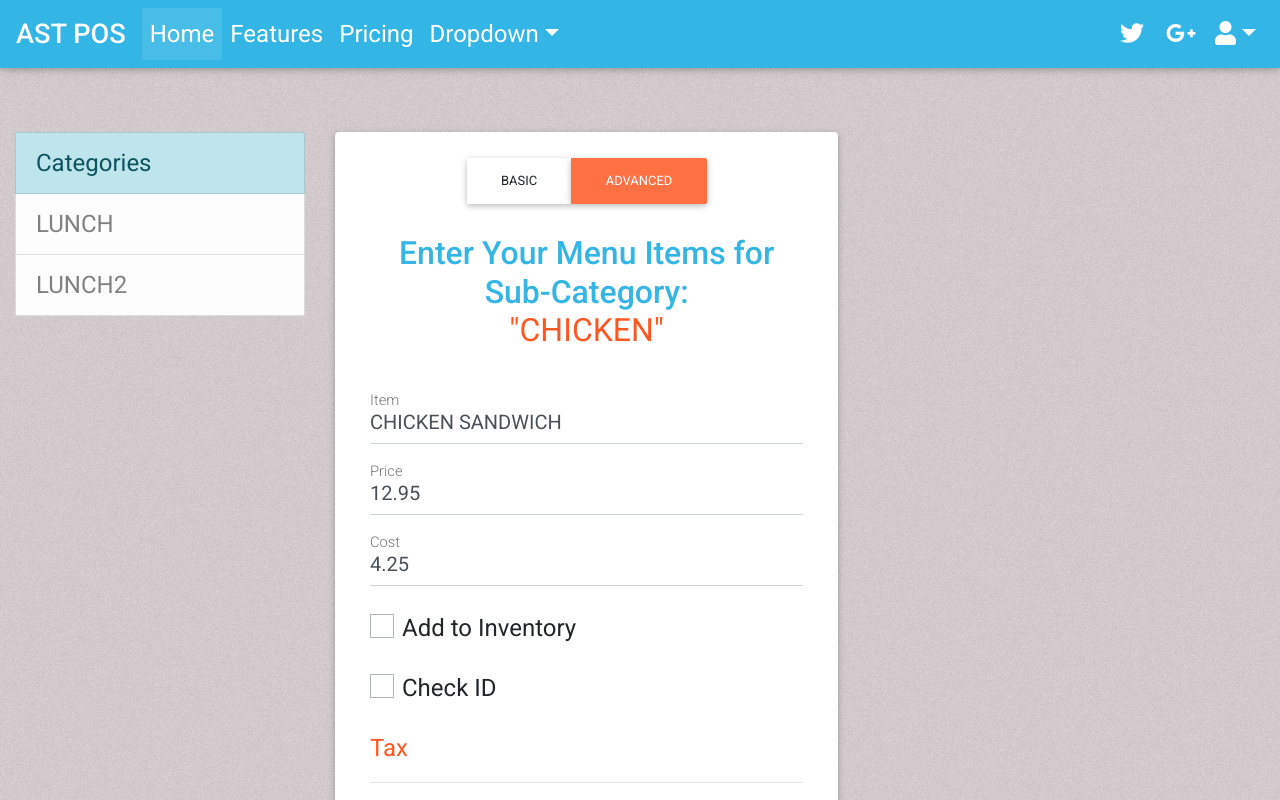
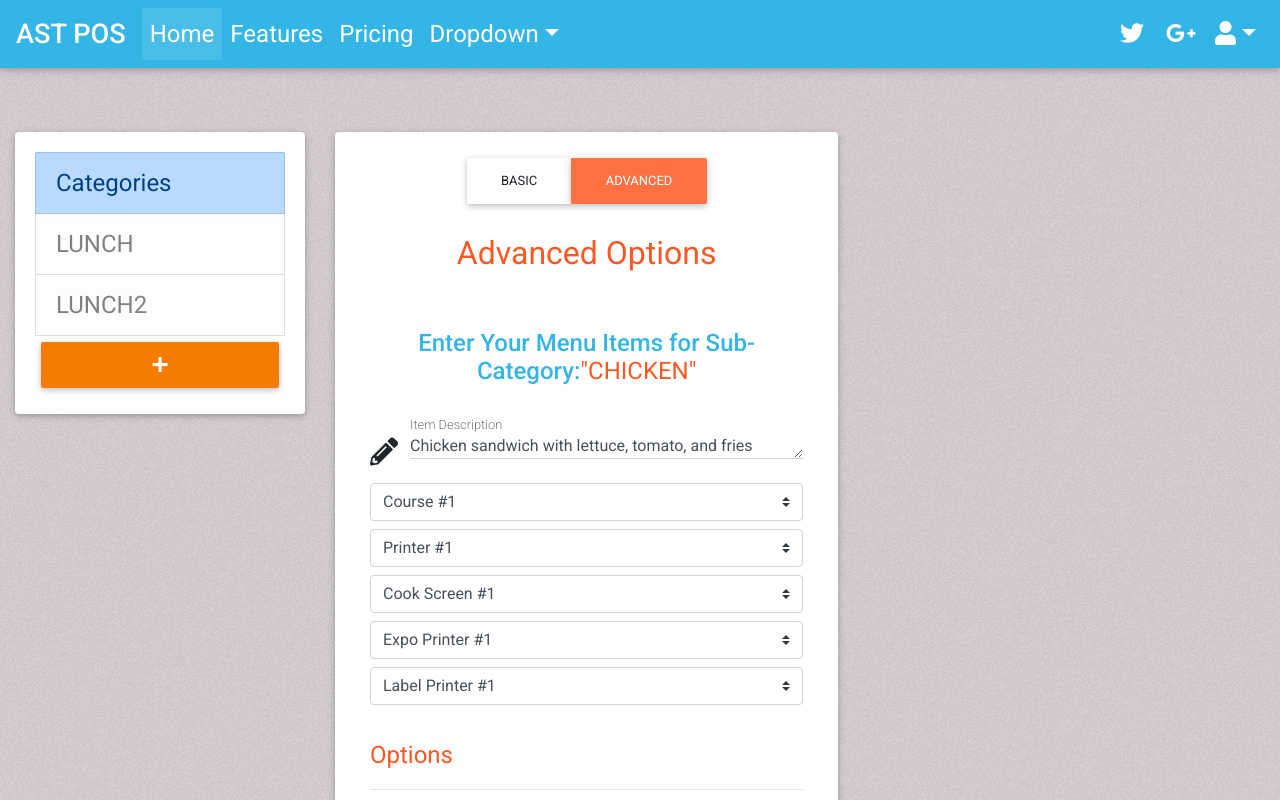
Before and after one commit to adomoshe/website-creator, a React (Create React App) app in the folder client/: page / in a window 1280 px wide. Built offline with nearby package versions, Linux system fonts and the light colour scheme.

Commit message:
Working on sidenav

```diff
--- a/client/src/components/FormHandler/MenuItem/MenuItemForm.js
+++ b/client/src/components/FormHandler/MenuItem/MenuItemForm.js
@@ -206,6 +206,7 @@ class MenuItemForm extends Component {
       ].items[current.item].name;
 
     return (
+      <>
         <MDBCol md="5">
           <MDBCard style={styles.card}>
             <MDBCardBody>
@@ -225,7 +226,9 @@ class MenuItemForm extends Component {
                     name="advanced"
                     outline={!state.advanced}
                     color={
-                    !state.advanced ? "blue-grey-text" : "deep-orange darken-4"
+                      !state.advanced
+                        ? "blue-grey-text"
+                        : "deep-orange darken-4"
                     }
                     onClick={this.changeAdvancedView}
                   >
@@ -233,11 +236,24 @@ class MenuItemForm extends Component {
                   </MDBBtn>
                 </MDBBtnGroup>
               </MDBCol>
+
+              {!state.advanced && (
+                <>
                   <MDBCol>
-              <h2 className="text-center text-info py-4" style={styles.heading}>
-                Enter Your Menu Items for Sub-Category:{<br />}
-                {<span className="deep-orange-text">"{subCategory}"</span>}
+                  <h2 className="deep-orange-text text-center py-4">
+                      Basic Options
                     </h2>
+                    <h4
+                      className="text-center text-info py-4"
+                      style={styles.heading}
+                    >
+                      Enter Your Menu Items for Sub-Category:
+                      {
+                        <span className="deep-orange-text">
+                          {}"{subCategory}"
+                        </span>
+                      }
+                    </h4>
                     <MDBInput
                       label="Item"
                       size="lg"
@@ -279,7 +295,9 @@ class MenuItemForm extends Component {
                   <MDBCol>
                     <br />
                     <div>
-                <label className="deep-orange-text text-center">Tax</label>
+                      <label className="deep-orange-text text-center">
+                        Tax
+                      </label>
                       <hr />
                       <MDBFormInline>
                         <CheckBox
@@ -313,62 +331,32 @@ class MenuItemForm extends Component {
                       </MDBFormInline>
                     </div>
                   </MDBCol>
-
-            {!state.advanced && (
-              <>
                   <MDBCol>
                     <hr />
                     <h5 className="text-center text-info py-4">
                       Turn on "Advanced" at the top to see more options
                     </h5>
-                  <hr />
-                </MDBCol>
-                <MDBCol className="d-flex justify-content-center">
-                  <MDBBtn
-                    outline
-                    color="danger"
-                    onClick={this.props.prevStep}
-                    style={styles.btnBack}
-                    size="sm"
-                  >
-                    <MDBIcon icon="arrow-left" className="mr-2" size="lg" />
-                    Back
-                  </MDBBtn>
-                  <MDBBtn
-                    outline
-                    color="success"
-                    type="submit"
-                    onClick={this.setItem}
-                    style={styles.btnAdd}
-                    size="sm"
-                  >
-                    Add
-                    <MDBIcon far icon="thumbs-up" className="ml-2" size="lg" />
-                  </MDBBtn>
-                  <MDBBtn
-                    outline
-                    color="info"
-                    type="submit"
-                    onClick={this.submit}
-                    style={styles.btnSubmit}
-                    size="sm"
-                  >
-                    Continue
-                    <MDBIcon icon="arrow-right" className="ml-2" size="lg" />
-                  </MDBBtn>
                   </MDBCol>
                 </>
               )}
-          </MDBCardBody>
-        </MDBCard>
 
               {state.advanced && (
-          <MDBCard style={styles.card}>
-            <MDBCardBody>
+                <>
                   <MDBCol>
                     <h2 className="deep-orange-text text-center py-4">
                       Advanced Options
                     </h2>
+                    <h4
+                      className="text-center text-info py-4"
+                      style={styles.heading}
+                    >
+                      Enter Your Menu Items for Sub-Category:
+                      {
+                        <span className="deep-orange-text">
+                          {}"{subCategory}"
+                        </span>
+                      }
+                    </h4>
                     <MDBInput
                       type="textarea"
                       label="Item Description"
@@ -532,30 +520,49 @@ class MenuItemForm extends Component {
                       handleCheckBox={this.handleCheckBox}
                     />
                   </MDBCol>
+                  <hr />
+                    <h5 className="text-center text-info py-4">
+                      Turn on "Basic" at the top to see basic options
+                    </h5>
+                </>
+              )}
               <MDBCol>
+                    {" "}
                     <hr />
                   </MDBCol>
                   <MDBCol className="d-flex justify-content-center">
-                <MDBBtn
-                  outline
-                  color="danger"
-                  onClick={this.props.prevStep}
-                  style={styles.btnBack}
-                  size="sm"
-                >
-                  <MDBIcon icon="arrow-left" className="mr-2" size="lg" />
-                  Back
-                </MDBBtn>
                     <MDBBtn
                       outline
                       color="success"
                       type="submit"
                       onClick={this.setItem}
                       style={styles.btnAdd}
-                  size="sm"
+                      size="lg"
                     >
                       Add
-                  <MDBIcon far icon="thumbs-up" className="ml-2" size="lg" />
+                      <MDBIcon
+                        far
+                        icon="thumbs-up"
+                        className="ml-2"
+                        size="lg"
+                      />
+                    </MDBBtn>
+                  </MDBCol>
+            </MDBCardBody>
+          </MDBCard>
+
+          <MDBCard style={styles.card}>
+          <MDBCardBody>
+                <MDBCol className="d-flex justify-content-center" md="12">
+                  <MDBBtn
+                    outline
+                    color="danger"
+                    onClick={this.props.prevStep}
+                    style={styles.btnBack}
+                    size="lg"
+                  >
+                    <MDBIcon icon="arrow-left" className="mr-2" size="lg" />
+                    Back
                   </MDBBtn>
                   <MDBBtn
                     outline
@@ -563,7 +570,7 @@ class MenuItemForm extends Component {
                     type="submit"
                     onClick={this.submit}
                     style={styles.btnSubmit}
-                  size="sm"
+                    size="lg"
                   >
                     Continue
                     <MDBIcon icon="arrow-right" className="ml-2" size="lg" />
@@ -571,8 +578,8 @@ class MenuItemForm extends Component {
                 </MDBCol>
           </MDBCardBody>
           </MDBCard>
-        )}
         </MDBCol>
+      </>
     );
   }
 }
--- a/client/src/components/SideNav.js
+++ b/client/src/components/SideNav.js
@@ -7,6 +7,10 @@ import {
   MDBNavItem,
   // MDBHamburgerToggler,
   // MDBNavbarBrand,
+  MDBBtn,
+  MDBIcon,
+  MDBCard,
+  MDBCardBody,
   MDBNavbarNav,
   MDBCollapse,
   MDBListGroup,
@@ -14,9 +18,8 @@ import {
 } from "mdbreact";
 
 const styles = {
-  root: {
-    marginTop: "4rem",
-    width: "100%"
+  card: {
+    marginTop: "4rem"
   }
 };
 
@@ -41,12 +44,13 @@ class SideNav extends Component {
     // const current = menuBuilderState.current;
 
     return (
+      <MDBCard style={styles.card}>
+        <MDBCardBody>
           <MDBListGroup style={styles.root}>
-          <MDBListGroupItem color="info">Categories</MDBListGroupItem>
+            <MDBListGroupItem color="primary">Categories</MDBListGroupItem>
             {menuBuilderState.categories.map(({ name }, categoryIndex) => {
               return (
                 <MDBListGroupItem
-                href="#"
                   color="light"
                   hover
                   onClick={() => {
@@ -55,17 +59,37 @@ class SideNav extends Component {
                   key={categoryIndex}
                 >
                   {name}
-                <MDBCollapse isOpen={this.state.collapse[categoryIndex]} navbar>
+                  <MDBCollapse
+                    isOpen={this.state.collapse[categoryIndex]}
+                    navbar
+                  >
                     <MDBNavbarNav left>
                       {menuBuilderState.categories[
                         categoryIndex
-                    ].subCategories.map(({ name }, index) => {
+                      ].subCategories.map(({ name }, subCategoryIndex) => {
                         return (
-                        <MDBNavItem key={index} onClick={() => {
-                          this.handleSubCategoryClick(index);
-                        }} active>
+                          <>
+                          <MDBNavItem
+                            key={subCategoryIndex}
+                            onClick={() => {
+                              this.handleSubCategoryClick(subCategoryIndex);
+                            }}
+                            active
+                          >
                             <MDBNavLink to="#!">{name}</MDBNavLink>
                           </MDBNavItem>
+                          <MDBBtn
+                          color="orange"
+                          style={styles.modalBtn}
+                        >
+                          <MDBIcon
+                            icon="plus"
+                            size="lg"
+                            inverse
+                            style={styles.icon}
+                          />
+                        </MDBBtn>
+                        </>
                         );
                       })}
                     </MDBNavbarNav>
@@ -73,7 +97,22 @@ class SideNav extends Component {
                 </MDBListGroupItem>
               );
             })}
+            {/* <MDBListGroupItem color="light" hover onClick={this.newField}> */}
+              <MDBBtn
+                color="orange"
+                style={styles.modalBtn}
+              >
+                <MDBIcon
+                  icon="plus"
+                  size="lg"
+                  inverse
+                  style={styles.icon}
+                />
+              </MDBBtn>
+            {/* </MDBListGroupItem> */}
           </MDBListGroup>
+        </MDBCardBody>
+      </MDBCard>
     );
   }
 }
```
Lines whose indentation alone changed are shown as unchanged.
